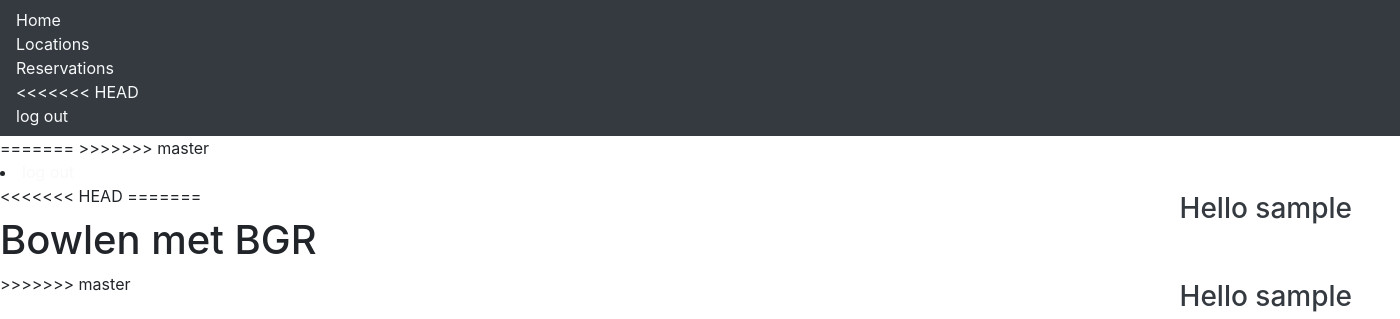
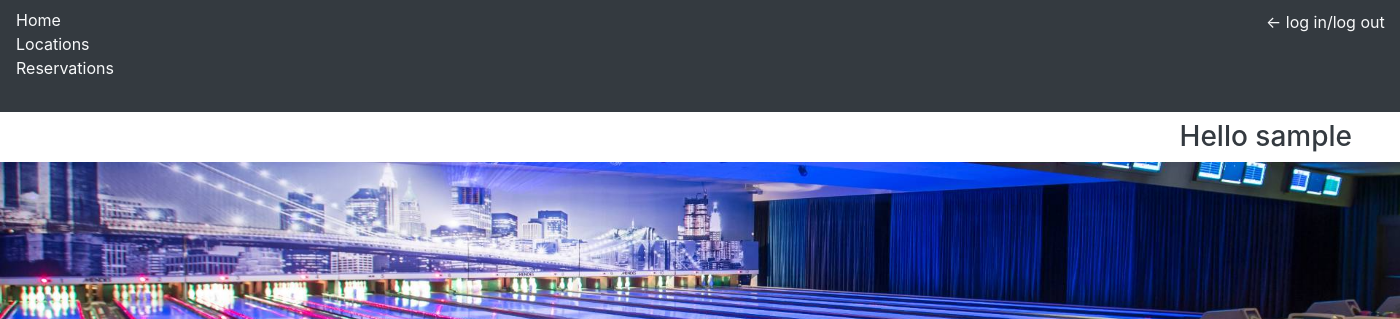
Before and after one commit to GijsHt/Bowling, a PHP site: page /webapp/ in a window 1400 px wide. Shown: the top 319 px of the page. Run offline with PHP 8.4, Linux system fonts and the light colour scheme; the visitor is signed in with stand-in values (Sample User, id 1); some libraries are stand-ins or nearby versions.

Commit message:
verder aan home gewerkt

```diff
--- a/core/config.php
+++ b/core/config.php
@@ -5,7 +5,7 @@ define('DB_TYPE', 'mysql');		// Wat voor type database gebruik je?
 define('DB_HOST', '127.0.0.1'); // Wat is het IP adres van de server (127.0.0.1 is de lokae machine)
 define('DB_NAME', 'schoolproject'); // Wat is de database naam
 define('DB_USER', 'root'); 		// Wat is de database gebruiker
-define('DB_PASS', '');		// Wat is het database wachtwoord
+define('DB_PASS', 'mysql');		// Wat is het database wachtwoord
 define('DB_CHARSET', 'utf8'); 	// Welke karakterset wordt gebruikt
 
 define('URL_PUBLIC_FOLDER', 'public');	// De public folder is de folder waar alle bestanden in staan die via de adresbalk direct aangevraagd kunnen worden, denk aan CSS, JS, afbeeldingen etc...
--- a/public/css/style.css
+++ b/public/css/style.css
@@ -1,6 +1,6 @@
 #logout{
     position: relative;
-    left: 1300px;
+    left: 1250px;
     bottom: 70px;
 }
 #title{
--- a/view/location/index.php
+++ b/view/location/index.php
@@ -1,24 +1,18 @@
-<<<<<<< HEAD
 
 <?php $loggedInUser = $_SESSION['username'] ?>
 
-=======
 <?php $loggedInUser = $_SESSION['username'] ?>
->>>>>>> master
 <div class="bg-dark">
     <div class="navbar">
         <ul class="nav navbar-nav text-light">
             <li><a href="<?= URL ?>User/home" class="text-light">Home</a></li>
             <li><a href="<?= URL ?>Location/index" class="text-light">Locations</a></li>
             <li><a href="<?= URL ?>Reservations/index" class="text-light">Reservations</a></li>
-<<<<<<< HEAD
             <li><a href="<?= URL ?>User/inlog" class="text-light" id="logout">log out</a></li>
         </ul>
     </div>
 </div>
 
-=======
->>>>>>> master
             <li><a href="<?= URL ?>User/inlog" class="text-light">log out</a></li>
 
         </ul>
--- a/view/location/locationDetails.php
+++ b/view/location/locationDetails.php
@@ -5,14 +5,11 @@
             <li><a href="<?= URL ?>User/home" class="text-light">Home</a></li>
             <li><a href="<?= URL ?>Location/index" class="text-light">Locations</a></li>
             <li><a href="<?= URL ?>Reservations/index" class="text-light">Reservations</a></li>
-<<<<<<< HEAD
             <li><a href="<?= URL ?>User/inlog" class="text-light" id="logout">log out</a></li>
         </ul>
     </div>
 </div>
 
-=======
->>>>>>> master
             <li><a href="<?= URL ?>User/inlog" class="text-light">log out</a></li>
 
         </ul>
--- a/view/user/home.php
+++ b/view/user/home.php
@@ -5,32 +5,15 @@
             <li><a href="<?= URL ?>User/home" class="text-light">Home</a></li>
             <li><a href="<?= URL ?>Location/index" class="text-light">Locations</a></li>
             <li><a href="<?= URL ?>Reservations/index" class="text-light">Reservations</a></li>
-<<<<<<< HEAD
-            <li><a href="<?= URL ?>User/inlog" class="text-light" id="logout">log out</a></li>
+            <li><a href="<?= URL ?>User/inlog" class="text-light" id="logout"> <- log in/log out</a></li>
         </ul>
     </div>
 </div>
 
-=======
->>>>>>> master
-            <li><a href="<?= URL ?>User/inlog" class="text-light">log out</a></li>
 
-        </ul>
-    </div>
-</div>
-<<<<<<< HEAD
-=======
 
 <h3 class="text-dark float-right mr-5 mt-2">Hello <?= " ". $loggedInUser?></h3>
 <div class="mb-5 mt-2">
 
-    <div class="d-lg-flex flex-lg-row flex-sm-column justify-content-between">
-
-        <h1>Bowlen met BGR</h1>
-    </div>
-
->>>>>>> master
-
-<h3 class="text-dark float-right mr-5 mt-2">Hello <?= " ". $loggedInUser?></h3>
 <img src="<?= URL ?>img/header.jpg" id="header" height="400px" width="100%">
         <h1 id="title">BGR Bowling</h1>
```
Also changed, not shown: view/reservations/create.php (+4 -14 lines).
